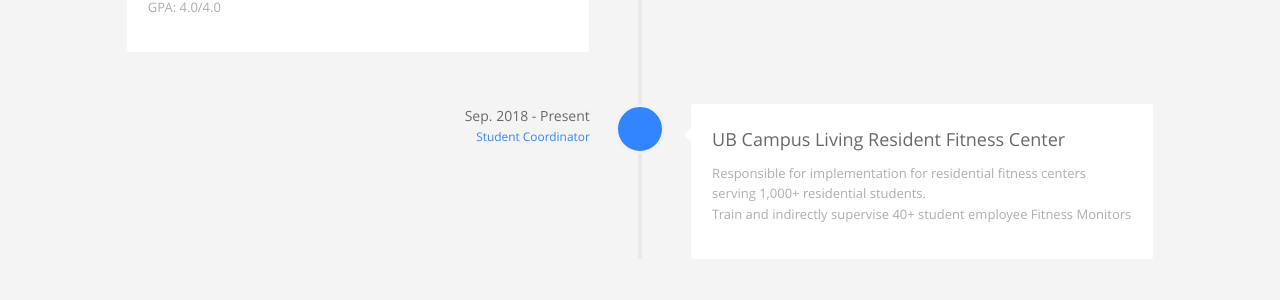
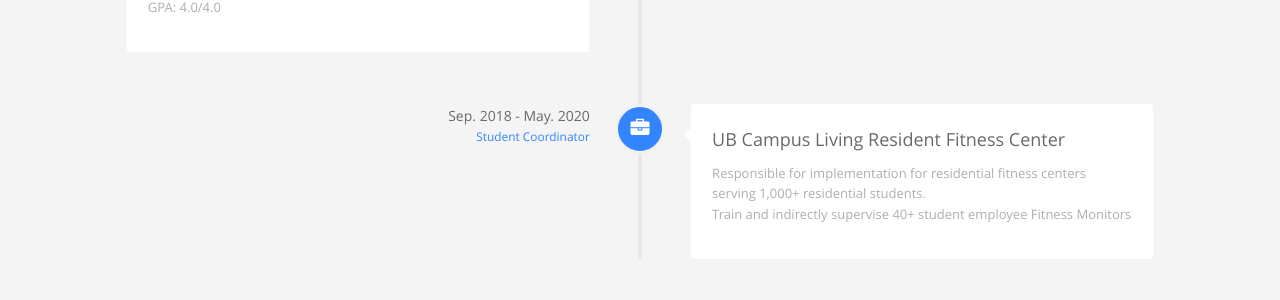
Before and after one commit to Lostpart/aboutMe, a Jekyll site: the page built from index.html, in a window 1280 px wide and 900 px high, scrolled down 1004 px. Shown: the part 154-454 px from the top of the window. Built offline with Jekyll 4.4.1, drawn with Linux system fonts in a browser that asks for light colours.

Commit message:
update config

```diff
--- a/_data/index/careers.yml
+++ b/_data/index/careers.yml
@@ -22,9 +22,9 @@
     detail: "Responsible for implementation for residential fitness centers serving 1,000+ residential students. <br> Train and indirectly supervise 40+ student employee Fitness Monitors"
     i18n: ub_campusLiving_desc
   date:
-    detail: Sep. 2018 - Present
+    detail: Sep. 2018 - May. 2020
     i18n: ub_campusLiving_date
   job:
     detail: Student Coordinator
     i18n: ub_campusLiving_job
-  icon: fa-mail-bulk
+  icon: fa-briefcase
```
